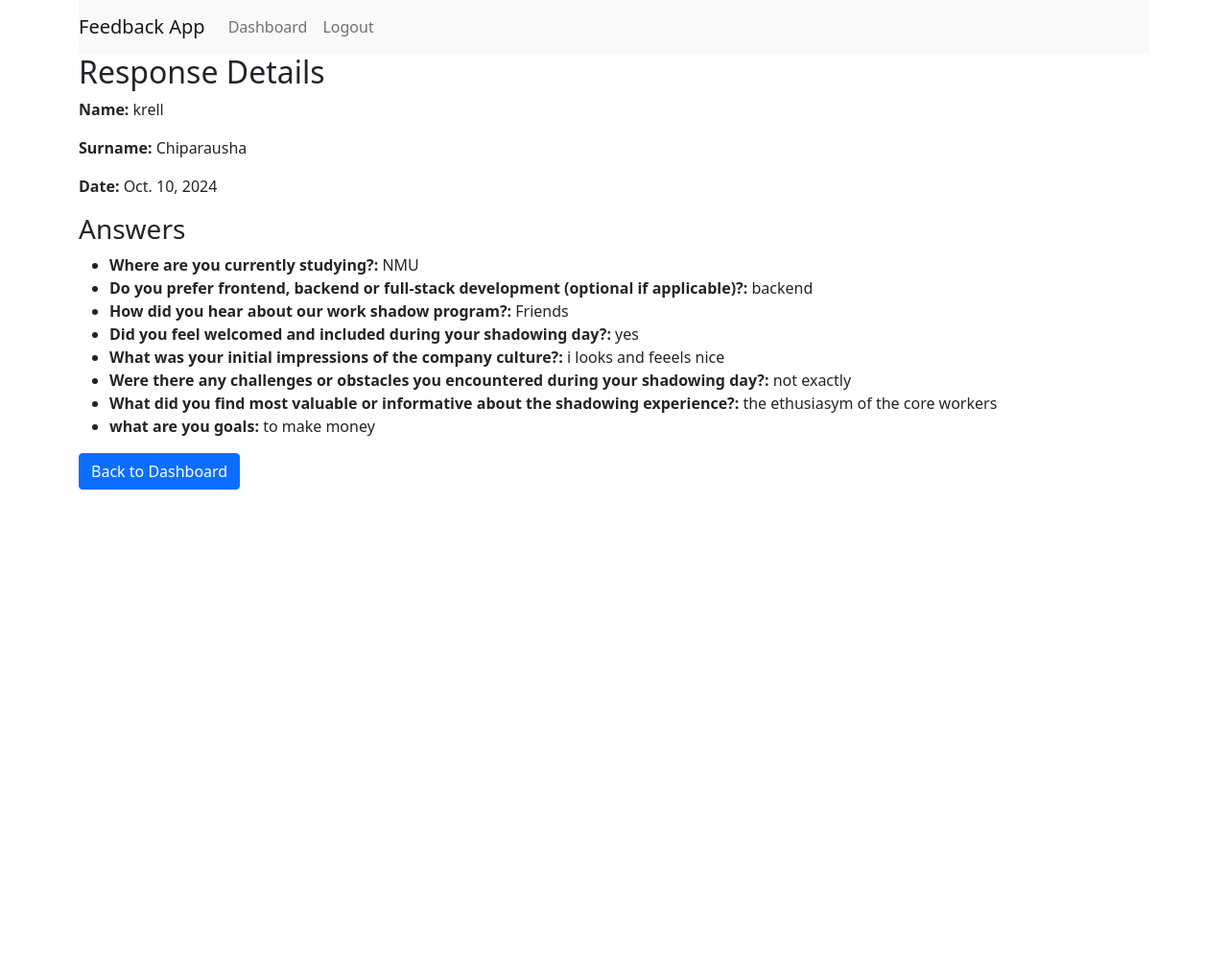
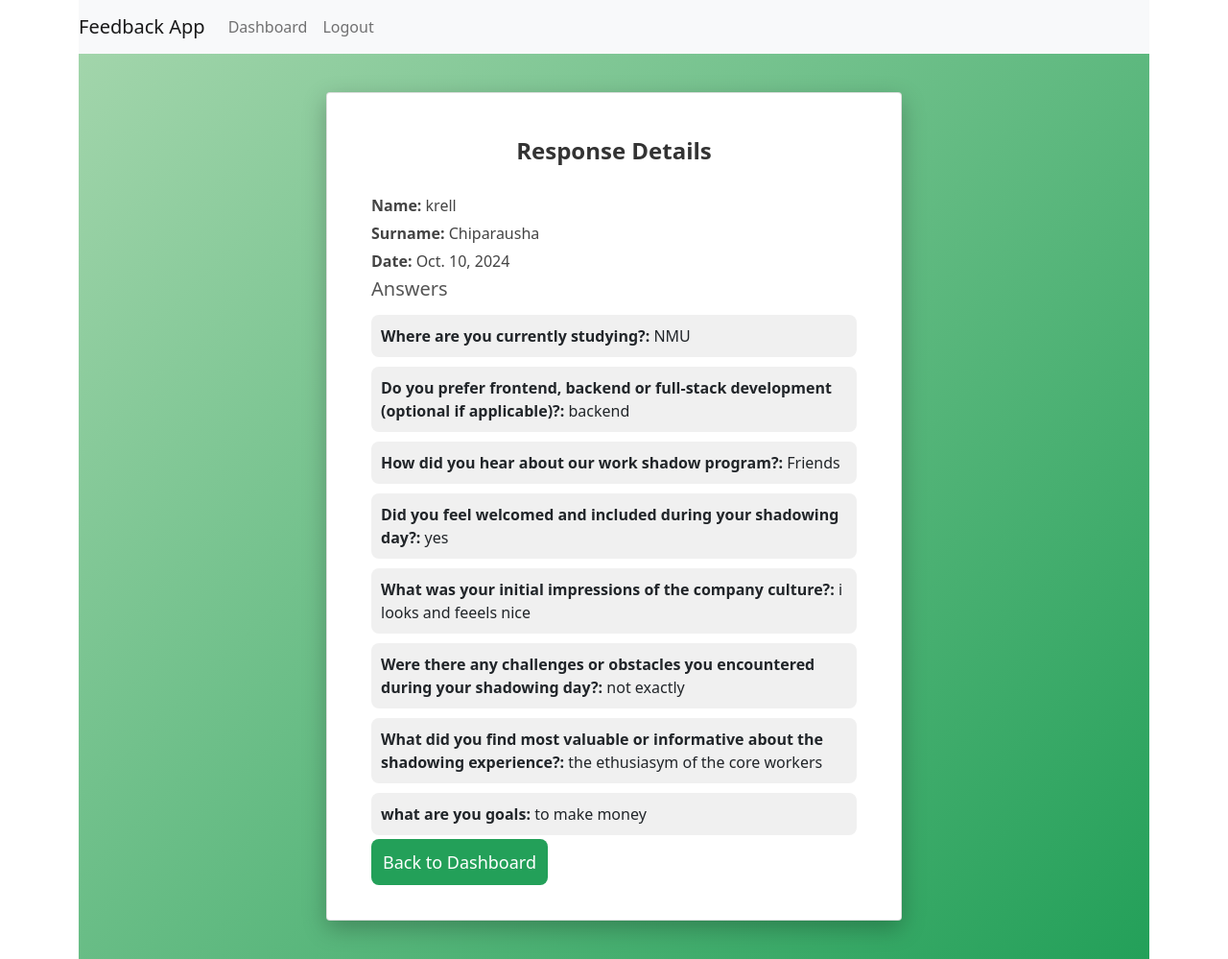
Before and after one commit to krellC137/ShadowerReview, a Django app: page /feedback/view_response/4/ in a window 1280 px wide. Shown: the whole page at 96% size. Before the commit the page ends 510 px from the top, so only its background shows below. Run offline with Django 5.2, Linux system fonts and the light colour scheme; a user stored in the database is signed in; data comes from the database, SQL or seed files in the repository; both versions use the stored data as it was after the commit.

Commit message:
made changes to the login and response form

```diff
--- a/feedback_app/feedback/static/css/styles.css
+++ b/feedback_app/feedback/static/css/styles.css
@@ -1,6 +1,6 @@
 /* General page styling */
 body {
-    background-color: #f4f6f9; /* Default background color for general pages */
+    background-color: #f4f6f9;
     font-family: 'Arial', sans-serif;
     margin: 0;
     padding: 0;
@@ -13,8 +13,8 @@ body {
     align-items: center;
     min-height: 100vh;
     padding: 20px;
-    background-color: #008000; /* Green background for this specific form page */
-    width: 100vw; /* Ensure full width */
+    background: linear-gradient(135deg, #a2d5ab, #23a059);
+
 }
 
 /* Card styling */
@@ -23,7 +23,7 @@ body {
     width: 100%;
     background-color: #fff;
     border-radius: 12px;
-    box-shadow: 0 8px 24px rgba(0, 0, 0, 0.15);
+    box-shadow: 0 8px 24px rgba(0, 0, 0, 0.26);
     padding: 30px;
     margin: 20px;
     transition: transform 0.3s ease;
@@ -42,30 +42,38 @@ body {
     text-align: center;
 }
 
-/* Form Group styling */
-.form-group {
-    margin-bottom: 20px;
+/* Subheading styling */
+.card-body h3 {
+    font-size: 20px;
+    color: #555;
+    margin-bottom: 15px;
 }
 
-/* Input and Textarea styling */
-input[type="text"], textarea, select {
-    width: 100%;
+/* Response details styling */
+.response-details p {
+    font-size: 16px;
+    margin: 5px 0;
+    color: #444;
+}
+
+/* Answers list styling */
+.answers-list {
+    list-style-type: none;
+    padding: 0;
+    margin: 15px 0;
+}
+
+.answers-list li {
+    background-color: #f0f0f0;
     padding: 10px;
     border-radius: 8px;
-    border: 1px solid #ccc;
+    margin-bottom: 10px;
     font-size: 16px;
-    box-sizing: border-box;
-    transition: border 0.3s ease;
-}
-
-input[type="text"]:focus, textarea:focus, select:focus {
-    border-color: #0A5199;
-    outline: none;
 }
 
 /* Button styling */
 .btn-block {
-    background-color: #0A5199;
+    background-color: #23a059;
     color: #fff;
     border: none;
     font-size: 18px;
@@ -73,19 +81,14 @@ input[type="text"]:focus, textarea:focus, select:focus {
     border-radius: 8px;
     cursor: pointer;
     width: 100%;
+    text-align: center;
     transition: background-color 0.3s ease, transform 0.3s ease;
+    text-decoration: none;
 }
 
 .btn-block:hover {
-    background-color: #063e73;
+    background-color: #1c8448;
     transform: translateY(-3px);
-}
-
-/* Background styling for specific pages */
-.background-gradient {
-    background: linear-gradient(135deg, #71b7e6, #9b59b6); /* Gradient background for other form pages */
-    min-height: 100vh;
-    padding: 20px;
 }
 
 /* Mobile responsiveness */
--- a/feedback_app/feedback/templates/feedback/base.html
+++ b/feedback_app/feedback/templates/feedback/base.html
@@ -7,6 +7,7 @@
     <title>Feedback App</title>
     <link rel="stylesheet" href="{% static 'css/styles.css' %}">
     <link href="https://cdn.jsdelivr.net/npm/bootstrap@5.1.3/dist/css/bootstrap.min.css" rel="stylesheet">
+    <link href="https://fonts.googleapis.com/css2?family=Open+Sans:wght@400&family=Roboto:wght@500&display=swap" rel="stylesheet">
 </head>
 <body>
     <div class="container">
--- a/feedback_app/feedback/templates/feedback/login.html
+++ b/feedback_app/feedback/templates/feedback/login.html
@@ -7,10 +7,10 @@
 
 {% block content %}
 <div class="row justify-content-center">
-    <div class="col-md-4">
+    <div class="col-md-4 mt-5">
         <!-- Logo at the top -->
         <div class="text-center mb-4">
-            <img src="{% static 'images/logo.png' %}" alt="Logo" class="img-fluid" style="max-width: 100px;">
+            <img src="{% static 'images/snipped.png' %}" alt="Logo" class="img-fluid" style="max-width: 100px;">
         </div>
 
         <!-- Login Form -->
@@ -27,7 +27,7 @@
                         <label for="password">Password</label>
                         <input type="password" name="password" id="password" class="form-control" required>
                     </div>
-                    <button type="submit" class="btn btn-primary btn-block">Login</button>
+                    <button type="submit" class="btn-block">Login</button>
                 </form>
             </div>
         </div>
--- a/feedback_app/feedback/templates/feedback/view_response.html
+++ b/feedback_app/feedback/templates/feedback/view_response.html
@@ -1,17 +1,28 @@
 {% extends 'feedback/base.html' %}
 
 {% block content %}
+<div class="form-container">
+    <div class="card">
+        <div class="card-body">
             <h2>Response Details</h2>
+
+            <div class="response-details">
                 <p><strong>Name:</strong> {{ response.name }}</p>
                 <p><strong>Surname:</strong> {{ response.surname }}</p>
                 <p><strong>Date:</strong> {{ response.date }}</p>
+            </div>
 
             <h3>Answers</h3>
-    <ul>
+            <ul class="answers-list">
                 {% for answer in answers %}
-            <li><strong>{{ answer.question.question_text }}:</strong> {{ answer.answer_text }}</li>
+                    <li>
+                        <strong>{{ answer.question.question_text }}:</strong> {{ answer.answer_text }}
+                    </li>
                 {% endfor %}
             </ul>
 
-    <a href="{% url 'dashboard' %}" class="btn btn-primary">Back to Dashboard</a>
+            <a href="{% url 'dashboard' %}" class="btn-block">Back to Dashboard</a>
+        </div>
+    </div>
+</div>
 {% endblock %}
```
Also changed, not shown: feedback_app/db.sqlite3, feedback_app/feedback/static/images/logo.png (added), feedback_app/feedback/static/images/snipped.png (added). Lines whose indentation alone changed are shown as unchanged.
